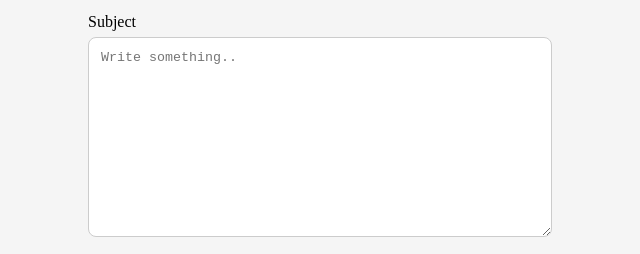
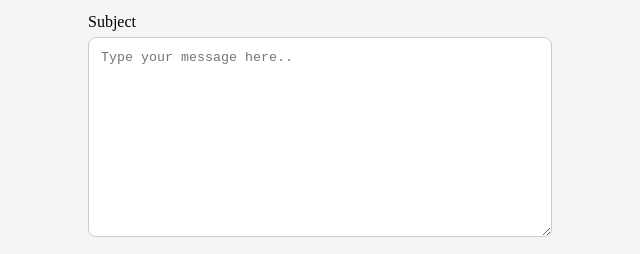
Before and after one commit to moiraleon/moiraleon.github.io, a website: page alternative_html _files/contact.html in a window 1280 px wide. Shown: the part 628-882 px from the top of the page, 320-960 px from the left. Drawn offline with Linux system fonts and the light colour scheme; files that its build step writes are made by us from their sources.

Commit message:
contact form update

```diff
--- a/alternative_html _files/contact.html
+++ b/alternative_html _files/contact.html
@@ -42,7 +42,7 @@
           <input type="tel" id="tel" name="tel" placeholder="Your phone number.."> <br>
 
           <label for="subject">Subject</label>
-          <textarea id="subject" name="subject" placeholder="Write something.." style="height:200px"></textarea>
+          <textarea id="subject" name="subject" placeholder="Type your message here.." style="height:200px"></textarea>
 
           <input type="submit" value="Submit">
 
```
